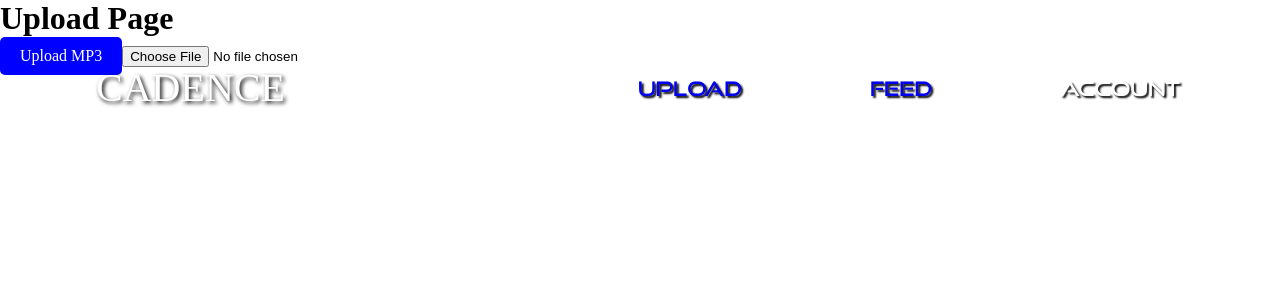
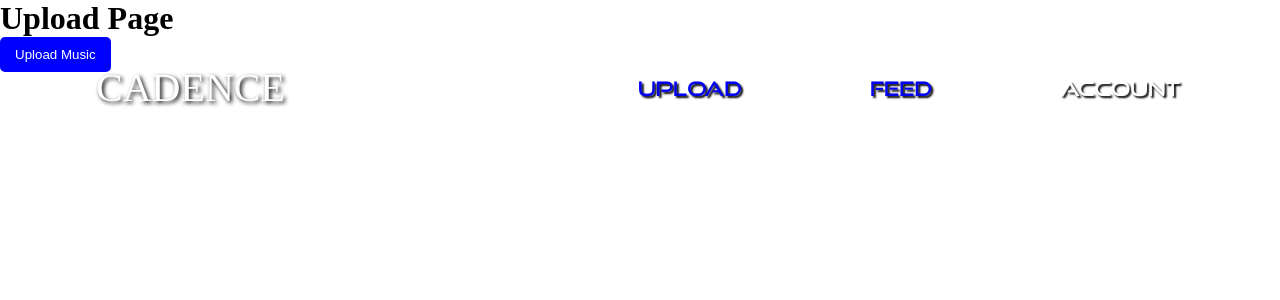
Before and after one commit to stanleyylin/cadence2, a React (Create React App) app: page /upload in a window 1280 px wide. Shown: the top 300 px of the page. Built offline with nearby package versions, Linux system fonts and the light colour scheme; a web font is replaced by a local one.

Commit message:
upload button

```diff
--- a/src/components/UploadButton.css
+++ b/src/components/UploadButton.css
@@ -1,14 +1,16 @@
 .upload-button {
     display: inline-block;
-    background-color: blue;
-    color: white;
-    padding: 10px 20px;
-    border-radius: 5px;
-    cursor: pointer;
-    font-size: 16px;
-    border: none;
   }
 
   .upload-button input[type="file"] {
     display: none;
   }
+
+  .upload-button button {
+    background-color: blue;
+    color: white;
+    padding: 10px 15px;
+    border: none;
+    border-radius: 5px;
+    cursor: pointer;
+  }
--- a/src/components/UploadButton.jsx
+++ b/src/components/UploadButton.jsx
@@ -1,24 +1,24 @@
-import React from 'react';
+import React, { useRef } from 'react';
 import './UploadButton.css';
 
 const UploadButton = () => {
-  const handleFileUpload = (event) => {
+  const fileInputRef = useRef(null);
+
+  const handleFileInputChange = (event) => {
     const file = event.target.files[0];
-    // Perform any necessary operations with the uploaded file
-    console.log('Uploaded file:', file);
+    // Handle the selected file as needed
+    console.log('Selected file:', file);
   };
 
   return (
-    <div>
-      <label htmlFor="file-upload" className="upload-button">
-        Upload MP3
-      </label>
+    <div className="upload-button">
       <input
-        id="file-upload"
+        ref={fileInputRef}
         type="file"
-        accept=".mp3"
-        onChange={handleFileUpload}
+        accept="audio/mpeg"
+        onChange={handleFileInputChange}
       />
+      <button onClick={() => fileInputRef.current.click()}>Upload Music</button>
     </div>
   );
 };
```
